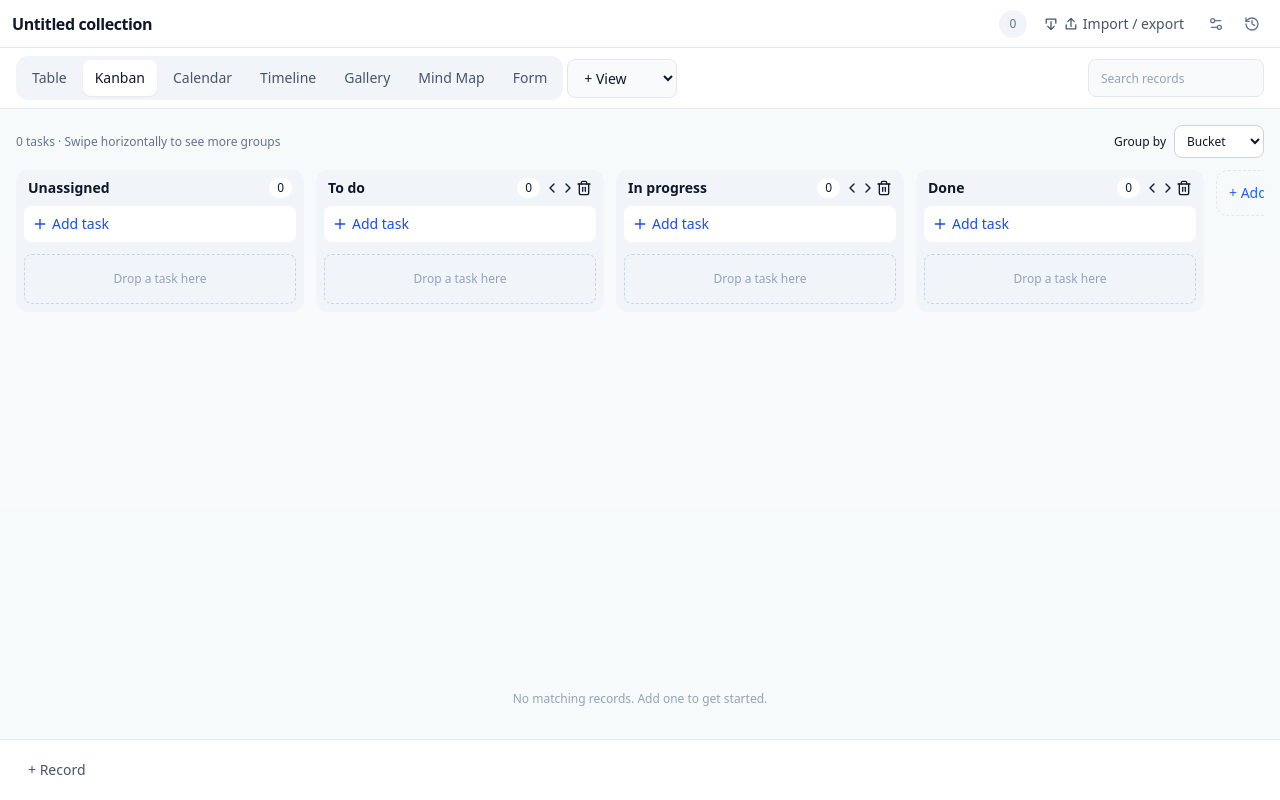
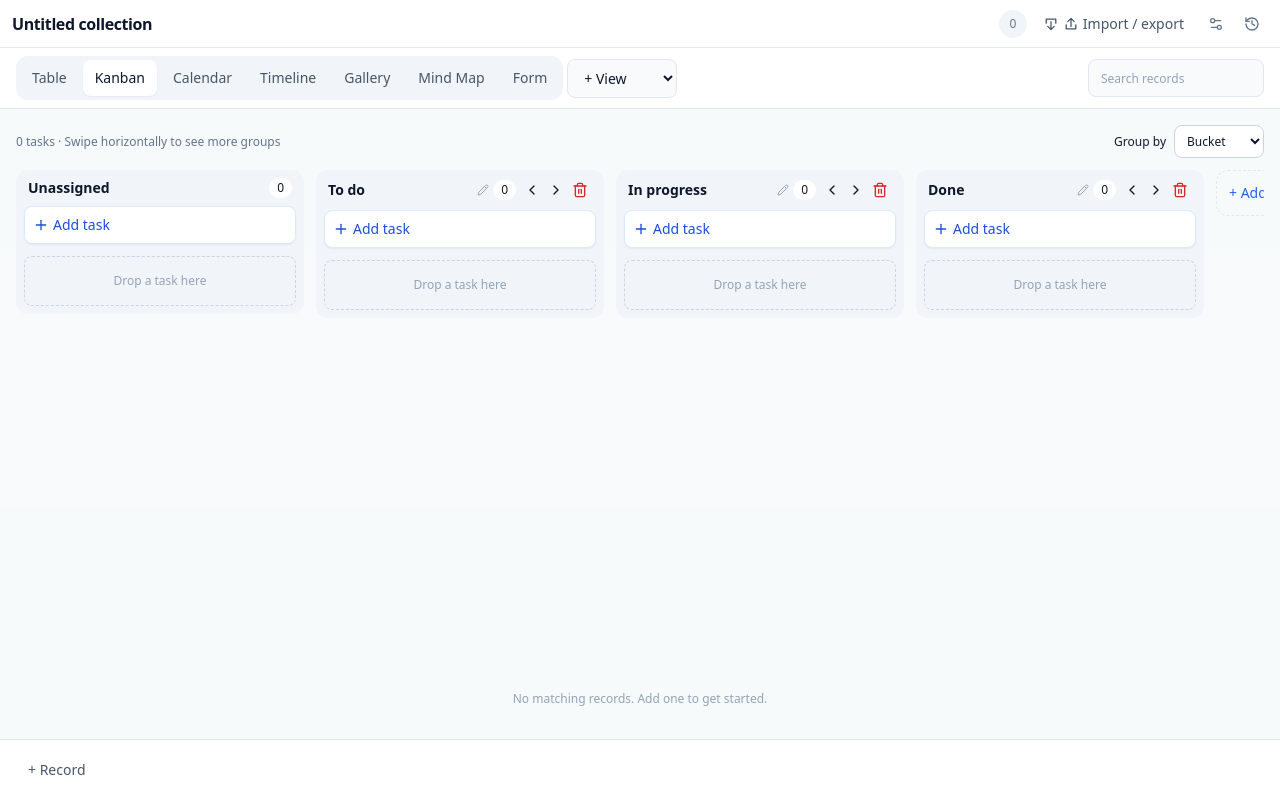
Before and after one commit to eddyvn98/collection-planner, a React (Vite) app: page / in a window 1280 px wide. Built offline with nearby package versions, Linux system fonts and the light colour scheme.

Commit message:
feat(phase1): make quick add and inline bucket controls prominent

```diff
--- a/src/renderers/CollectionBoardBucket.tsx
+++ b/src/renderers/CollectionBoardBucket.tsx
@@ -1,6 +1,6 @@
 import { useState } from "react";
 import { useDroppable } from "@dnd-kit/core";
-import { Plus, ChevronLeft, ChevronRight, Trash2 } from "lucide-react";
+import { Plus, ChevronLeft, ChevronRight, Trash2, Pencil } from "lucide-react";
 import { createGroupedTask, type BoardGroup, type BoardGroupBy } from "./collectionBoardGroups";
 import { deleteBucket, moveBucket, renameBucket } from "./collectionBoardActions";
 import { CollectionTaskCard } from "./CollectionTaskCard";
@@ -26,14 +26,15 @@ export function CollectionBoardBucket({data,group,mode,field,readOnly,onChange,o
     onKeyDown={e=>{if(e.key==="Escape"){setName(bucket);setRenaming(false);}if(e.key==="Enter")e.currentTarget.blur();}}
     onBlur={()=>{if(name!==bucket&&field)onChange(renameBucket(data,field.id,bucket,name));setRenaming(false);}} />
    : <button type="button" disabled={readOnly||!canEdit} onClick={()=>{setName(bucket);setRenaming(true);}}
-     className="min-w-0 flex-1 truncate text-left text-sm font-semibold">{group.title}</button>}
-   <span className="rounded-full bg-white px-2 py-0.5 text-xs dark:bg-slate-700">{group.rows.length}</span>
+     className="min-w-0 flex-1 truncate text-left text-sm font-semibold" aria-label={"Rename bucket "+bucket}>{group.title}</button>}
+   {canEdit&&!readOnly&&!renaming&&<Pencil className="h-3 w-3 text-slate-400" aria-hidden="true"/>}
+  <span className="rounded-full bg-white px-2 py-0.5 text-xs dark:bg-slate-700">{group.rows.length}</span>
    {!readOnly&&canEdit&&field&&<div className="flex">
-    <button title="Move bucket left" aria-label={"Move "+bucket+" left"} onClick={()=>onChange(moveBucket(data,field.id,bucket,-1))}>
+    <button className="rounded p-1 hover:bg-white focus-visible:ring-2 focus-visible:ring-blue-500" title="Move bucket left" aria-label={"Move "+bucket+" left"} onClick={()=>onChange(moveBucket(data,field.id,bucket,-1))}>
       <ChevronLeft className="h-4 w-4"/></button>
-    <button title="Move bucket right" aria-label={"Move "+bucket+" right"} onClick={()=>onChange(moveBucket(data,field.id,bucket,1))}>
+    <button className="rounded p-1 hover:bg-white focus-visible:ring-2 focus-visible:ring-blue-500" title="Move bucket right" aria-label={"Move "+bucket+" right"} onClick={()=>onChange(moveBucket(data,field.id,bucket,1))}>
       <ChevronRight className="h-4 w-4"/></button>
-    <button title="Delete bucket" aria-label={"Delete "+bucket}
+    <button className="rounded p-1 text-red-600 hover:bg-red-100 focus-visible:ring-2 focus-visible:ring-red-500" title="Delete bucket" aria-label={"Delete "+bucket}
       onClick={()=>{if(window.confirm("Move tasks to Unassigned and delete this bucket?"))onChange(deleteBucket(data,field.id,bucket));}}>
       <Trash2 className="h-4 w-4"/></button>
    </div>}
@@ -47,7 +48,7 @@ export function CollectionBoardBucket({data,group,mode,field,readOnly,onChange,o
     <button type="button" className="text-xs" onClick={()=>setAdding(false)}>Cancel</button>
    </div>
   </form>:<button type="button" onClick={()=>setAdding(true)}
-    className="mb-3 flex w-full items-center gap-1 rounded-lg bg-white p-2 text-left text-sm text-blue-700 dark:bg-slate-800 dark:text-blue-300">
+    className="mb-3 flex w-full items-center gap-1 rounded-lg border border-blue-100 bg-white p-2 text-left text-sm font-medium text-blue-700 shadow-sm focus-visible:ring-2 focus-visible:ring-blue-500 dark:border-slate-700 dark:bg-slate-800 dark:text-blue-300">
      <Plus className="h-4 w-4"/> Add task</button>)}
   <div aria-label={group.title+" tasks"} className="min-h-10">
    {group.rows.map(record=><CollectionTaskCard key={record.id} groupKey={group.key} data={data} record={record}
```
